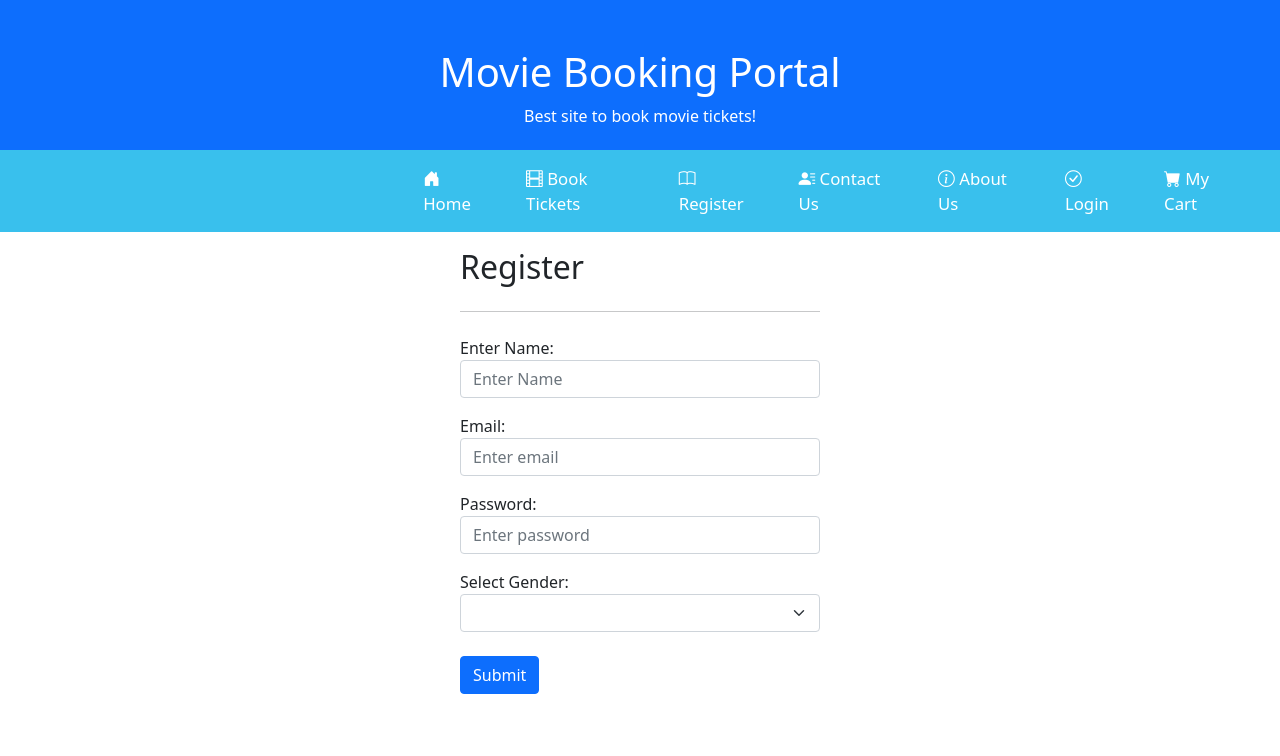
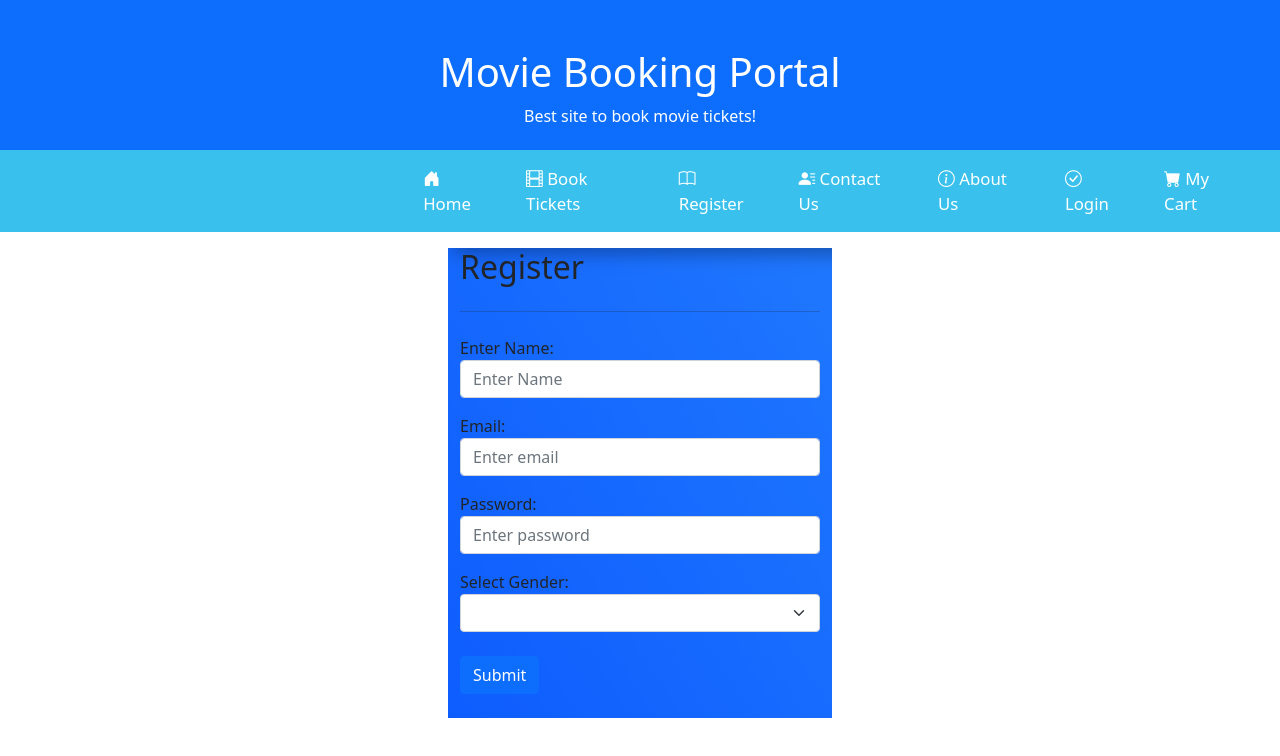
Before and after one commit to prantik007/MovieBookingPortal, an Angular app: page /register in a window 1280 px wide. Shown: the top 756 px of the page. Built offline with nearby package versions, Linux system fonts and the light colour scheme.

Commit message:
background image

```diff
--- a/src/app/register/register.component.css
+++ b/src/app/register/register.component.css
@@ -2,12 +2,15 @@
     box-sizing: border-box;
     margin: 0;
     padding: 0;
+
 
 }
 body{
   justify-content: center;
   width: 30%;
   margin: auto;
+  background-image: url(/assets/background_image.PNG);
+
 }
 .errorMsg{
   color: red;
```
Also changed, not shown: src/assets/background_image.PNG (added).
